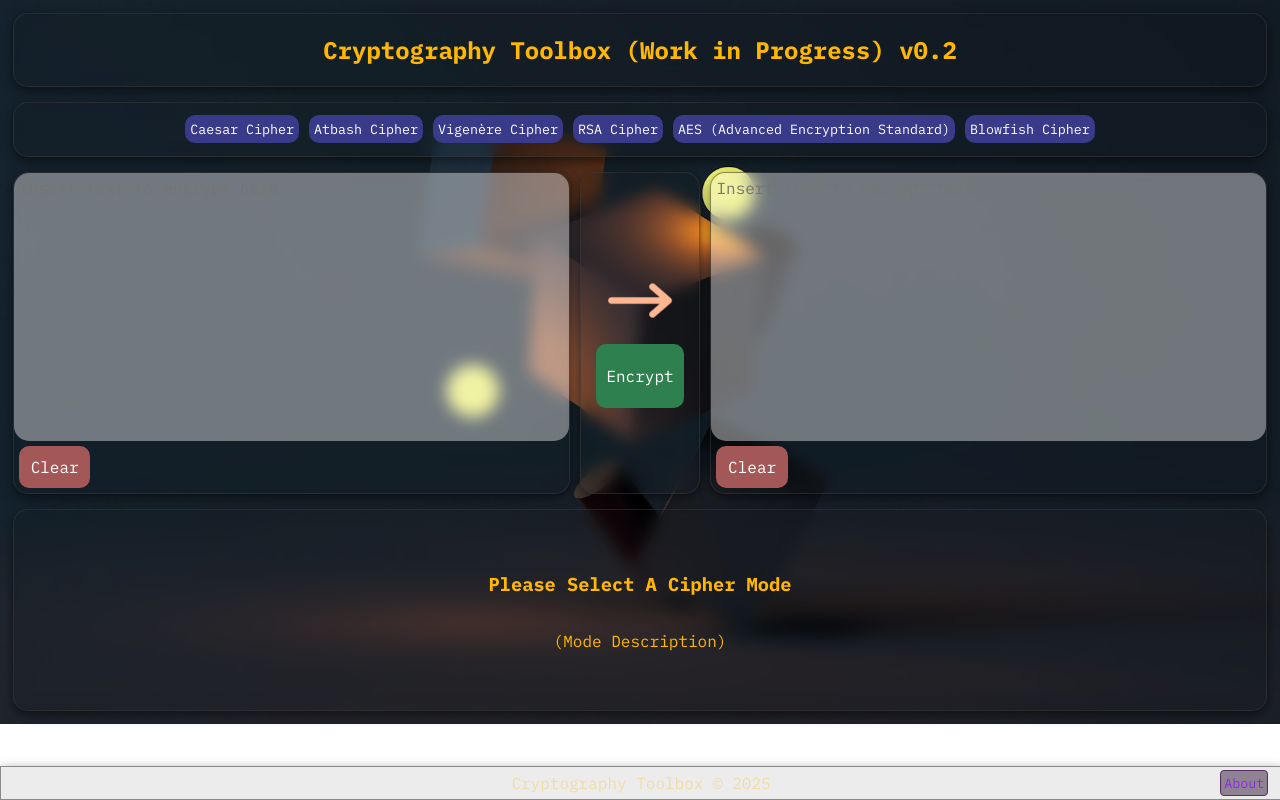
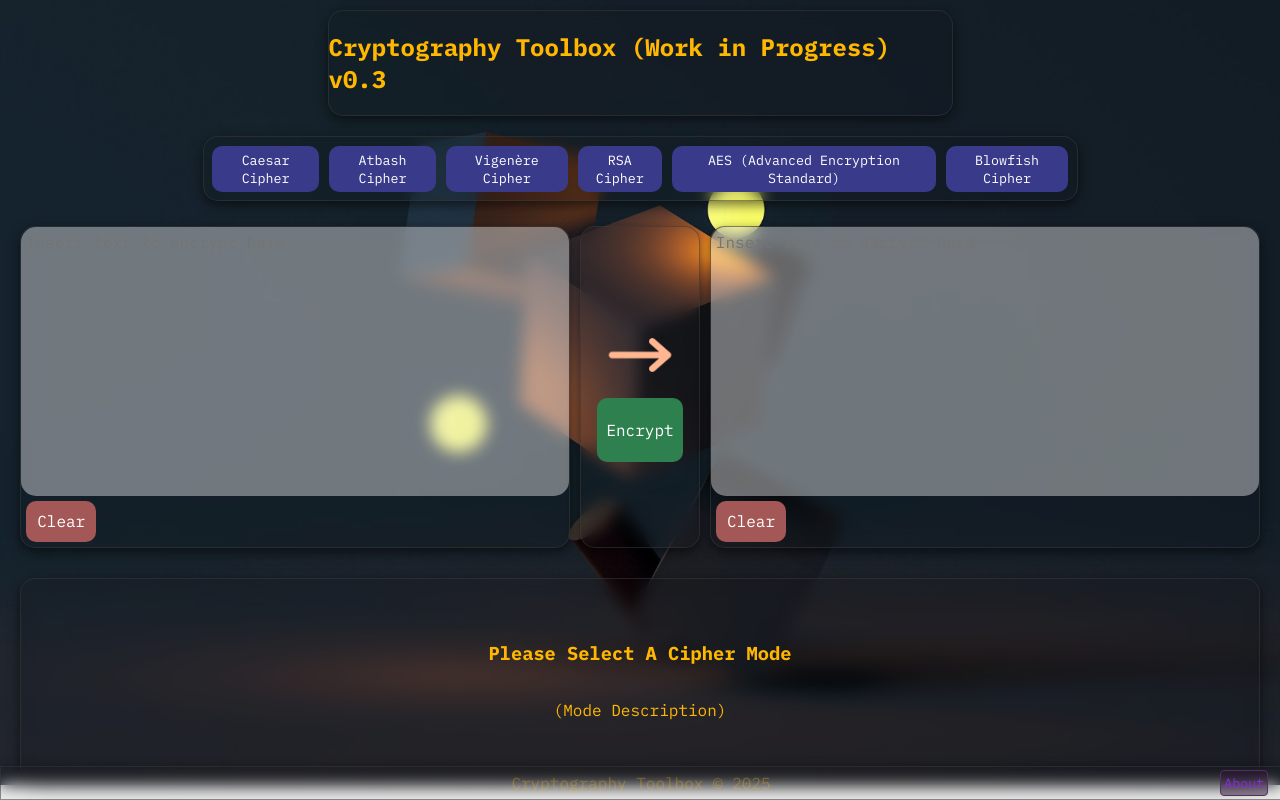
Before and after one commit to adrielmolina/crypt_toolbox, a PHP site: page / in a window 1280 px wide. Run offline with PHP 8.4, Linux system fonts and the light colour scheme.

Commit message:
updated div widths

```diff
--- a/index.css
+++ b/index.css
@@ -18,7 +18,8 @@ body {
 
     display: flex;
     flex-direction: column;
-    gap: 5px;
+    gap: 20px;
+    margin: 0px 15px 0px 15px;
 }
 
 /* style all divs except the main_box because of nested divs  */
@@ -40,6 +41,7 @@ div:not(.main_box):not(.btn_space):not(.extra_btns_space) {
     align-items: center;
     justify-content: center;
 
+    margin: 10px 25% 0px 25% !important;
     color: var(--text_color);
 }
 
@@ -137,6 +139,7 @@ div:not(.main_box):not(.btn_space):not(.extra_btns_space) {
 }
 
 .modes_box {
+    margin: 0px 15% 0px 15% !important;
 }
 
 .modes_list  {
--- a/index.html
+++ b/index.html
@@ -8,7 +8,7 @@
 </head>
 <body>
     <div class="header">
-        <h2>Cryptography Toolbox (Work in Progress) v0.2</h2>
+        <h2>Cryptography Toolbox (Work in Progress) v0.3</h2>
     </div>
 
     <!-- TODO put a counter for number of shifts on caesar cipher -->
```
